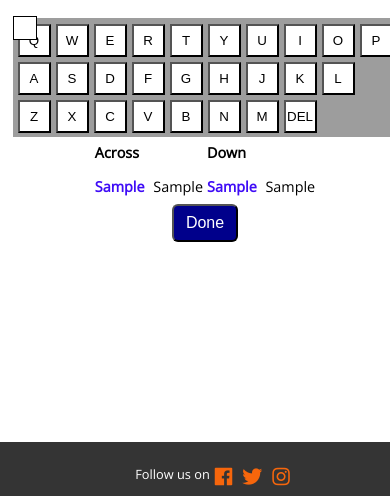
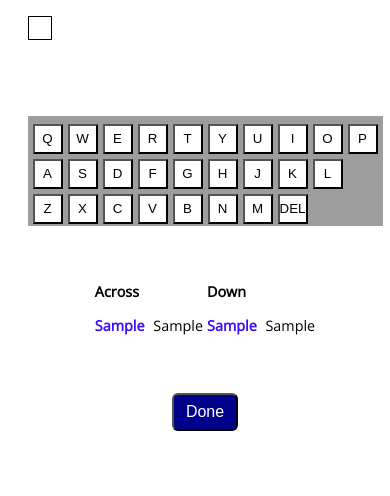
Before and after one commit to dhirendra14dev/newswebsite, a Django app: template templates/pages/cross2.html in a window 390 px wide. Shown: the part 200-696 px from the top of the page. Run offline with Django 3.2, Linux system fonts and the light colour scheme; the template is opened without the code that fills it: most values are stand-ins (such as "Sample title", 1, 10 or a date in 2020); some libraries are stand-ins or nearby versions.

Commit message:
crossword-mobile-keypad

```diff
--- a/templates/pages/cross2.html
+++ b/templates/pages/cross2.html
@@ -20,7 +20,7 @@
   <script src="https://ajax.googleapis.com/ajax/libs/jquery/3.5.1/jquery.min.js"></script>
 <style>
 
-/* .crossword-instructions{
+.crossword-instructions{
   margin: 1rem 5rem 2rem 5rem;
 }
 .crossword-instructions h3{
@@ -192,7 +192,7 @@
 }
 .mobile-keypad{
   display:none;
-}  */
+}
 
 
 @media(max-width: 768px){
@@ -226,7 +226,7 @@
 
 .crossword-left-box{
   grid-area: box1;
-  margin-bottom:-2rem;
+  margin-bottom:1rem;
 
 }
 .crossword-grid{
@@ -377,10 +377,11 @@
   padding:5px 5px 5px 5px;
   grid-area: box4;
   display:grid;
-  grid-template-rows: repeat(3,33px);
-  grid-template-columns: repeat(10,33px);
+  grid-template-rows: repeat(3,30px);
+  grid-template-columns: repeat(10,30px);
   grid-row-gap:5px;
   grid-column-gap:5px;
+
   margin:auto;
   /* margin-left:-5px; */
 }
@@ -404,8 +405,8 @@
 
 /* Portrait and Landscape */
 @media only screen
-  and (min-width: 1024px)
-  and (max-width: 1366px)
+  and (width: 1366px)
+  and (orientation: landscape)
   and (-webkit-min-device-pixel-ratio: 2) {
 
   .crossword-instructions{
@@ -639,6 +640,7 @@
   and (max-device-width: 1366px)
   and (orientation: landscape)
   and (-webkit-min-device-pixel-ratio: 2) {
+
 
 }
 
```
